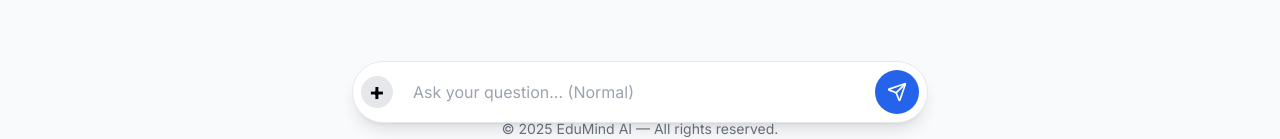
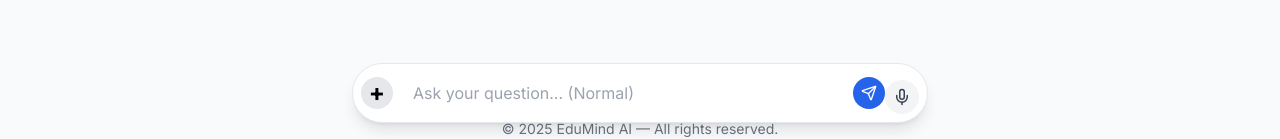
Before and after one commit to rabiullah0786/ai-tutor, a Next.js app: page / in a window 1280 px wide. Shown: the part 661-800 px from the top of the page. Built offline with nearby package versions, Linux system fonts and the light colour scheme; no server answers.

Commit message:
some chenges

```diff
--- a/app/page.js
+++ b/app/page.js
@@ -1,6 +1,6 @@
 
 "use client";
-import { Mic, Send } from "lucide-react";
+import { MicOff, Mic, Send } from "lucide-react";
 import { useState, useRef, useEffect } from "react";
 import { useSession } from "next-auth/react";
 import LoginButton from "./components/LoginButton";
@@ -18,9 +18,11 @@ export default function Page({ comfort, setComfort }) {
   const [loading, setLoading] = useState(false);
   const [messages, setMessages] = useState([]);
   const [answer, setAnswer] = useState("");
+  const [selectedMode, setSelectedMode] = useState("Normal");
 
-
-  const [selectedMode, setSelectedMode] = useState("Normal");
+  const [text, setText] = useState("");
+  const [listening, setListening] = useState(false);
+  const recognitionRef = useRef(null);
 
   // NEW STATES (image upload)
   const [showPlusMenu, setShowPlusMenu] = useState(false);
@@ -36,6 +38,43 @@ export default function Page({ comfort, setComfort }) {
     }
   }, [messages]);
 
+  // mic buttn
+  const startListening = () => {
+    if (!("webkitSpeechRecognition" in window)) {
+      alert("Speech recognition not supported in this browser");
+      return;
+    }
+
+    const recognition = new window.webkitSpeechRecognition();
+    recognition.lang = "en-IN"; // hi-IN for Hindi
+    recognition.continuous = true;
+    recognition.interimResults = true;
+
+    recognition.onresult = (event) => {
+      let finalText = "";
+      let interimText = "";
+
+      for (let i = event.resultIndex; i < event.results.length; i++) {
+        const transcript = event.results[i][0].transcript;
+        if (event.results[i].isFinal) {
+          finalText += transcript + " ";
+        } else {
+          interimText += transcript;
+        }
+      }
+
+      setText((prev) => prev + finalText + interimText);
+    };
+
+    recognition.start();
+    recognitionRef.current = recognition;
+    setListening(true);
+  };
+
+  const stopListening = () => {
+    recognitionRef.current?.stop();
+    setListening(false);
+  };
 
 
 
@@ -378,10 +417,26 @@ export default function Page({ comfort, setComfort }) {
 
         <button
           type="submit"
-          className="p-3 rounded-full bg-blue-600 hover:bg-blue-700 ml-2"
+          className="p-2 rounded-full bg-blue-600 hover:bg-blue-700 ml-2"
         >
-          <Send className="w-5 h-5 text-white" />
+          <Send className="w-4 h-4 text-white" />
         </button>
+
+        {/* mic button */}
+        <div className="flex justify-end mt-2 gap-2">
+          <button
+            onClick={listening ? stopListening : startListening}
+            className={`p-2 rounded-full transition ${listening
+                ? "bg-red-500 text-white"
+                : "bg-gray-100 text-gray-700 hover:bg-gray-200"
+              }`}
+            title={listening ? "Stop dictation" : "Start dictation"}
+          >
+            {listening ? <MicOff size={18} /> : <Mic size={18} />}
+          </button>
+        </div>
+
+
       </form>
 
       <footer className="text-center text-sm text-gray-500">
```
